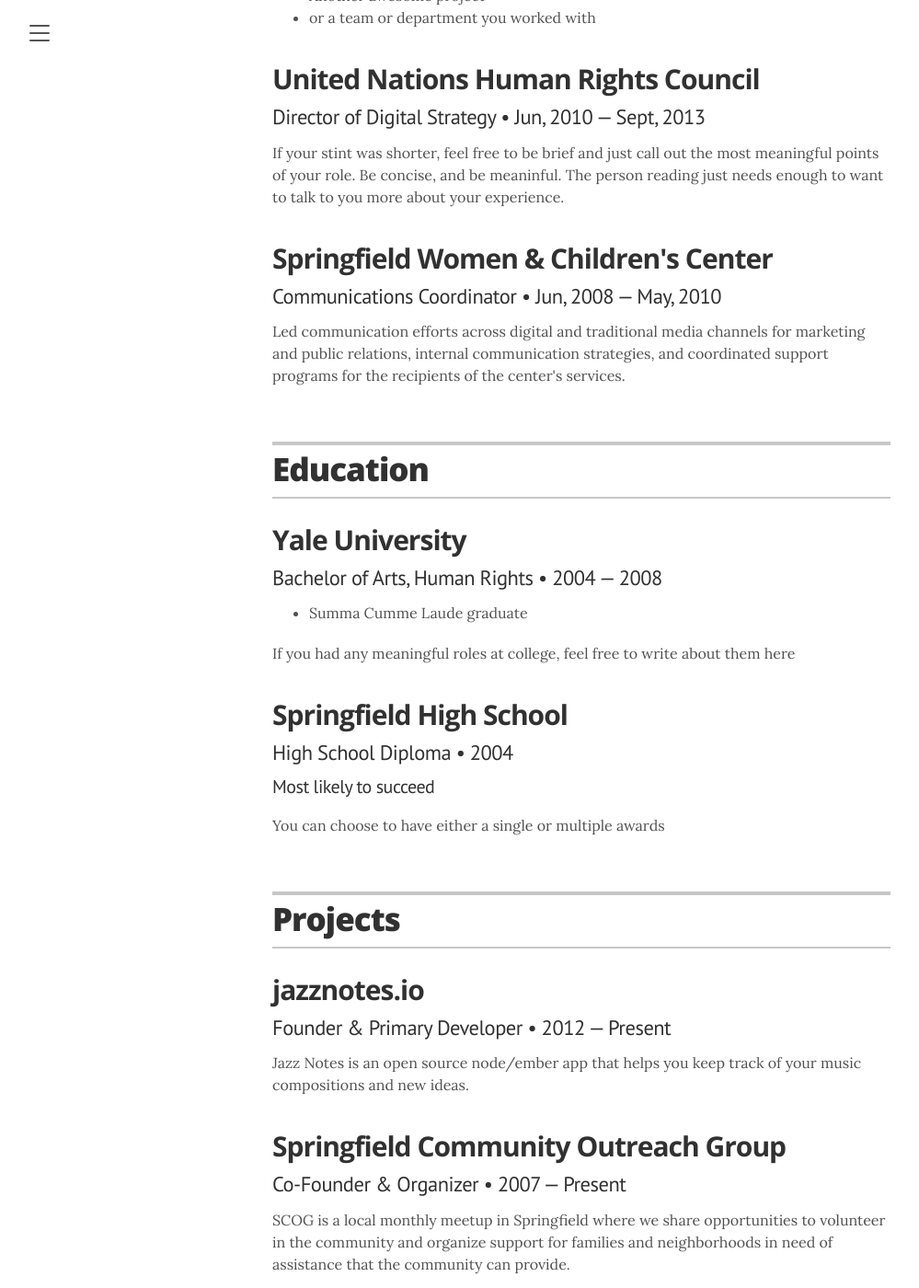
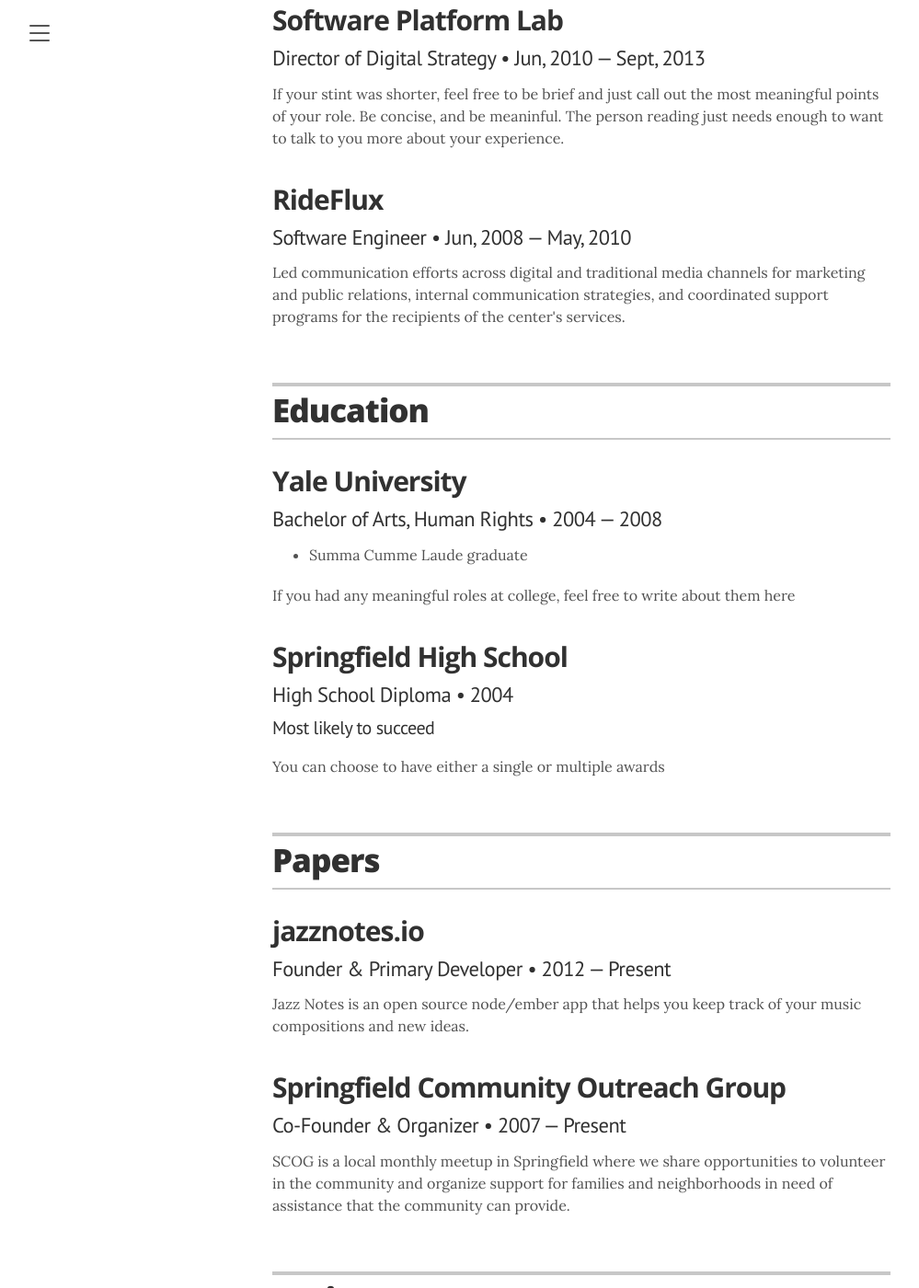
Before and after one commit to Spiraline/spiraline.github.io, a Jekyll site: the page built from index.markdown, in a window 1280 px wide and 1400 px high, scrolled down 874 px. Shown: the whole window at 92% size, without its empty margins (8-1007 px from the left). Built offline with Jekyll 4.4.1, drawn with Linux system fonts in a browser that asks for light colours; some of the changed text lies outside the part shown.

Commit message:
Add paper column

```diff
--- a/_config.yml
+++ b/_config.yml
@@ -1,7 +1,7 @@
 title: Spiraline
 email: spiraline@naver.com
 description: >-
-  와 신기하다
+  Portofolio / Blog
 baseurl: ""
 url: "https://spiraline.github.io"
 github_username:  spiraline
@@ -19,53 +19,3 @@ plugins_dir:
 sass:
   sass_dir: _sass
   style: compressed
-
-# Resume settings
-resume_avatar:                  "false"
-resume_name:                    "MyungChan Park"
-resume_title:                   "Python/Django Server Developer"
-
-# used for the contact button in _layouts/resume.html
-resume_contact_email:           "maniya12345@gmail.com"
-
-# the next two items are used for schema itemprops in _layouts/resume.html
-resume_contact_telephone:       "010-3173-9168"
-resume_contact_address:         "125, Yangcheon-ro, Gangseo-gu, Seoul, Republic of Korea"
-
-resume_header_contact_info:     "010-3173-9168 • maniya12345@gmail.com"
-display_header_contact_info:    "false"
-
-resume_header_intro: "<p>I like to talk about development. I mainly use Python and Django for server development.</p>"
-
-# use "yes" to display the email contact button,
-# "no" to display an "I'm not looking for work" message,
-# or remove the resume_looking_for_work option entirely
-# to leave blank
-resume_looking_for_work:        "yes"
-
-# Decide which sections to use
-# comment out to hide
-resume_section_experience:      true
-resume_section_education:       true
-resume_section_projects:        true
-resume_section_skills:          true
-# resume_section_recognition:     true
-# resume_section_links:           true
-# resume_section_associations:    true
-# resume_section_interests:       true
-
-# Resume social links
-# uncomment the options you wish to display, and add your own URL
-resume_social_links:
-  resume_github_url:            "https://github.com/dev-mcpark"
-  # resume_twitter_url:           "http://twitter.com/jglovier"
-  # resume_dribbble_url:          "https://dribbble.com/jag"
-  # resume_facebook_url:          "insert Facebook URL here"
-  resume_linkedin_url:          "https://www.linkedin.com/in/myung-chan-park-94696a126/"
-  # resume_instagram_url:         "insert your Instagram URL here"
-  # resume_website_url:           "http://joelglovier.com"
-  # resume_medium_url:            "https://medium.com/@jglovier"
-resume_print_social_links:      true
-
-# Design settings
-resume_theme:                   default
--- a/_data/experience.yml
+++ b/_data/experience.yml
@@ -1,19 +1,19 @@
 # Jobs
 # VP of Global Communications
-- company: Springfield International Human Rights Outreach
+- company: Real-time Ubiquitous System Lab
   position: VP of Global Communications
   duration: Oct, 2013 &mdash; Present
   summary: Write about your core competencies in one or two sentences describing your position. If you held the position for a long time, it could be a longer section, including a couple bullet points	<ul class="resume-item-list"><li>A project you are proud of</li><li>Another awesome project</li><li>or a team or department you worked with</li></ul>
 
 # Director of Digital Stratgy
-- company: United Nations Human Rights Council
+- company: Software Platform Lab
   position: Director of Digital Strategy
   duration:  Jun, 2010 &mdash; Sept, 2013
   summary: If your stint was shorter, feel free to be brief and just call out the most meaningful points of your role. Be concise, and be meaninful. The person reading just needs enough to want to talk to you more about your experience.
 
 
 # Communications Coordinator
-- company: Springfield Women & Children's Center
-  position: Communications Coordinator
-  duration:   Jun, 2008  &mdash; May, 2010
+- company: RideFlux
+  position: Software Engineer
+  duration: Jun, 2008  &mdash; May, 2010
   summary: Led communication efforts across digital and traditional media channels for marketing and public relations, internal communication strategies, and coordinated support programs for the recipients of the center's services.
--- /dev/null
+++ b/_data/papers.yml
@@ -0,0 +1,16 @@
+# Projects
+# uncomment the urls if you wish to display them, and add your own URL
+
+# jazznotes.io
+- project: jazznotes.io
+  role: Founder & Primary Developer
+  duration: 2012 &mdash; Present
+  # url: "#"
+  description: Jazz Notes is an open source node/ember app that helps you keep track of your music compositions and new ideas.
+
+# Springfield Community Outreach Group
+- project: Springfield Community Outreach Group
+  role: Co-Founder & Organizer
+  duration: 2007 &mdash; Present
+  # url: "#"
+  description: SCOG is a local monthly meetup in Springfield where we share opportunities to volunteer in the community and organize support for families and neighborhoods in need of assistance that the community can provide.
--- a/_includes/icon-links.html
+++ b/_includes/icon-links.html
@@ -1,47 +1,47 @@
 <!-- and guess where these are defined? Yup, you guessed it: the _config.yml file -->
-{% if site.resume_social_links %}
+{% if page.resume_social_links %}
 <ul class="icon-links">
 
   <!-- GitHub link -->
-  {% if site.resume_social_links.resume_github_url %}
-  <li class="icon-link-item"><a href="{{ site.resume_social_links.resume_github_url }}" class="icon-link" itemprop="sameAs">{% include icons/icon-github.html %}</a></li>
+  {% if page.resume_social_links.resume_github_url %}
+  <li class="icon-link-item"><a href="{{ page.resume_social_links.resume_github_url }}" class="icon-link" itemprop="sameAs">{% include icons/icon-github.html %}</a></li>
   {% endif %}
 
   <!-- Twitter link -->
-  {% if site.resume_social_links.resume_twitter_url %}
-  <li class="icon-link-item"><a href="{{ site.resume_social_links.resume_twitter_url }}" class="icon-link" itemprop="sameAs">{% include icons/icon-twitter.html %}</a></li>
+  {% if page.resume_social_links.resume_twitter_url %}
+  <li class="icon-link-item"><a href="{{ page.resume_social_links.resume_twitter_url }}" class="icon-link" itemprop="sameAs">{% include icons/icon-twitter.html %}</a></li>
   {% endif %}
 
   <!-- Medium link -->
-  {% if site.resume_social_links.resume_medium_url %}
+  {% if page.resume_social_links.resume_medium_url %}
   <li class="icon-link-item">
-    <a href="{{ site.resume_social_links.resume_medium_url }}" class="icon-link" itemprop="url">{% include icons/icon-medium.html %}</a>
+    <a href="{{ page.resume_social_links.resume_medium_url }}" class="icon-link" itemprop="url">{% include icons/icon-medium.html %}</a>
   </li>
   {% endif %}
 
   <!-- Dribbble link -->
-  {% if site.resume_social_links.resume_dribbble_url %}
-  <li class="icon-link-item"><a href="{{ site.resume_social_links.resume_dribbble_url }}" class="icon-link" itemprop="sameAs">{% include icons/icon-dribbble.html %}</a></li>
+  {% if page.resume_social_links.resume_dribbble_url %}
+  <li class="icon-link-item"><a href="{{ page.resume_social_links.resume_dribbble_url }}" class="icon-link" itemprop="sameAs">{% include icons/icon-dribbble.html %}</a></li>
   {% endif %}
 
   <!-- Facebook link -->
-  {% if site.resume_social_links.resume_facebook_url %}
-  <li class="icon-link-item"><a href="{{ site.resume_social_links.resume_facebook_url }}" class="icon-link" itemprop="sameAs">{% include icons/icon-facebook.html %}</a></li>
+  {% if page.resume_social_links.resume_facebook_url %}
+  <li class="icon-link-item"><a href="{{ page.resume_social_links.resume_facebook_url }}" class="icon-link" itemprop="sameAs">{% include icons/icon-facebook.html %}</a></li>
   {% endif %}
 
   <!-- LinkedIn link -->
-  {% if site.resume_social_links.resume_linkedin_url %}
-  <li class="icon-link-item"><a href="{{ site.resume_social_links.resume_linkedin_url }}" class="icon-link" itemprop="sameAs">{% include icons/icon-linkedin.html %}</a></li>
+  {% if page.resume_social_links.resume_linkedin_url %}
+  <li class="icon-link-item"><a href="{{ page.resume_social_links.resume_linkedin_url }}" class="icon-link" itemprop="sameAs">{% include icons/icon-linkedin.html %}</a></li>
   {% endif %}
 
   <!-- Instagram link -->
-  {% if site.resume_social_links.resume_instagram_url %}
-  <li class="icon-link-item"><a href="{{ site.resume_social_links.resume_instagram_url }}" class="icon-link" itemprop="sameAs">{% include icons/icon-instagram.html %}</a></li>
+  {% if page.resume_social_links.resume_instagram_url %}
+  <li class="icon-link-item"><a href="{{ page.resume_social_links.resume_instagram_url }}" class="icon-link" itemprop="sameAs">{% include icons/icon-instagram.html %}</a></li>
   {% endif %}
 
   <!-- Website link -->
-  {% if site.resume_social_links.resume_website_url %}
-  <li class="icon-link-item"><a href="{{ site.resume_social_links.resume_website_url }}" class="icon-link" itemprop="url">{% include icons/icon-website.html %}</a></li>
+  {% if page.resume_social_links.resume_website_url %}
+  <li class="icon-link-item"><a href="{{ page.resume_social_links.resume_website_url }}" class="icon-link" itemprop="url">{% include icons/icon-webpage.html %}</a></li>
   {% endif %}
 
 </ul>
--- a/_layouts/cv.html
+++ b/_layouts/cv.html
@@ -1,50 +1,48 @@
 ---
 layout: default
 ---
+
 <div class="wrapper" itemscope itemtype="http://schema.org/Person">
-    <meta itemprop="telephone" content="{{ site.resume_contact_telephone }}"/>
-    <meta itemprop="address" content="{{ site.resume_contact_address }}"/>
+    <meta itemprop="telephone" content="{{ page.resume_contact_telephone }}"/>
+    <meta itemprop="address" content="{{ page.resume_contact_address }}"/>
 
     <header class="page-header">
 
       <!-- You can turn off the avatar in _config.yml by setting to false -->
-      {% if site.resume_avatar == 'true' %}
+      {% if page.resume_avatar == 'true' %}
       <img src="images/avatar.jpg" alt="my photo" class="avatar no-print" itemprop="image">
       {% endif %}
 
-      <!-- Your name is defined in the _config.yml file -->
-      <h1 class="header-name" itemprop="name">{{ site.resume_name }}</h1>
+      <h1 class="header-name" itemprop="name">{{ page.resume_name }}</h1>
 
-      <!-- To display contact info here, change `display_header_contact_info` value in _config.yml to true -->
       {% if site.display_header_contact_info == 'true' %}
       <div class="header-contact-info">
-        <p>{{ site.resume_header_contact_info }}</p>
+        <p>{{ page.resume_header_contact_info }}</p>
       </div>
       {% endif %}
 
       <div class="title-bar no-print">
 
         <!-- Your title is also defined in the _config.yml file -->
-        <h2 class="header-title" itemprop="jobTitle">{{ site.resume_title }}</h2>
+        <h2 class="header-title" itemprop="jobTitle">{{ page.resume_title }}</h2>
 
-        <!-- This is the markup for the icon links; moved out to an include because it's very verbose, and you shouldn't ever need to edit the markup (unless you want to re-order the icons); if you want to customize which links appear, define them in the _config.yml file -->
         {% include icon-links.html %}
       </div>
 
       <div class="executive-summary" itemprop="description">
-        {{ site.resume_header_intro }}
+        {{ page.resume_header_intro }}
       </div>
 
-      {% if site.resume_looking_for_work == 'yes' %}
-      <a href="mailto:{{ site.resume_contact_email }}" class="contact-button no-print" itemprop="email">Contact me</a>
-      {% elsif site.resume_looking_for_work == 'no' %}
+      {% if page.resume_looking_for_work == 'yes' %}
+      <a href="mailto:{{ page.resume_contact_email }}" class="contact-button no-print" itemprop="email">Contact me</a>
+      {% elsif page.resume_looking_for_work == 'no' %}
       <a class="contact-button not-looking no-print">I'm not looking for work right now.</a>
       {% else %}
       {% endif %}
 
     </header>
 
-    {% if site.resume_section_experience %}
+    {% if page.resume_section_experience %}
     <!-- begin Experience -->
     <section class="content-section">
 
@@ -65,7 +63,7 @@ layout: default
     {% endif %}
 
 
-    {% if site.resume_section_education %}
+    {% if page.resume_section_education %}
     <!-- begin Education -->
     <section class="content-section">
       <header class="section-header">
@@ -92,8 +90,26 @@ layout: default
     <!-- end Education -->
     {% endif %}
 
+    <!-- begin Paper -->
+    <section class="content-section">
+      <header class="section-header">
+        <h2>Papers</h2>
+      </header>
 
-    {% if site.resume_section_projects %}
+      {% for paper in site.data.papers %}
+      <div class="resume-item" itemscope itemtype="http://schema.org/CreativeWork">
+        <meta itemprop="creator" content="{{ site.resume_name }}" itemtype="http://schema.org/Person" />
+        <h3 class="resume-item-title" itemprop="name">{% if paper.url %}<a href="{{ paper.url }}" itemprop="url">{{ paper.project }}</a>{% else %}{{ paper.project }}{% endif %}</h3>
+        <h4 class="resume-item-details" itemprop="description">{{ paper.role }}  &bull; {{ paper.duration }}</h4>
+        <p class="resume-item-copy">{{ paper.description }}</p>
+      </div>
+      {% endfor %}
+
+    </section>
+    <!-- end Paper -->
+
+
+    {% if page.resume_section_projects %}
     <!-- begin Projects -->
     <section class="content-section">
       <header class="section-header">
@@ -113,7 +129,7 @@ layout: default
     <!-- end Projects -->
     {% endif %}
 
-    {% if site.resume_section_skills %}
+    {% if page.resume_section_skills %}
     <!-- begin Skills -->
     <section class="content-section">
 
@@ -131,7 +147,7 @@ layout: default
     <!-- end Skills -->
     {% endif %}
 
-    {% if site.resume_section_recognition %}
+    {% if page.resume_section_recognition %}
     <!-- begin Recognition -->
     <section class="content-section">
 
@@ -151,7 +167,7 @@ layout: default
     <!-- end Recognition -->
     {% endif %}
 
-    {% if site.resume_section_associations %}
+    {% if page.resume_section_associations %}
     <!-- begin Associations -->
     <section class="content-section">
 
@@ -171,7 +187,7 @@ layout: default
     <!-- end Associations -->
     {% endif %}
 
-    {% if site.resume_section_interests %}
+    {% if page.resume_section_interests %}
     <!-- begin Interests -->
     <section class="content-section">
 
@@ -191,7 +207,7 @@ layout: default
     <!-- end Interests -->
     {% endif %}
 
-    {% if site.resume_section_links %}
+    {% if page.resume_section_links %}
     <!-- begin Links -->
     <section class="content-section">
 
@@ -201,7 +217,7 @@ layout: default
 
       <div class="resume-item">
         <ul class="resume-item-list">
-          {% for link in site.data.links %}
+          {% for link in page.data.links %}
           <li><a href={{ link.url }} itemprop="url">{{ link.description }}</a></li>
           {% endfor %}
         </ul>
@@ -211,7 +227,7 @@ layout: default
     <!-- end Links -->
     {% endif %}
 
-    {% if site.resume_print_social_links %}
+    {% if page.resume_print_social_links %}
     <!-- begin Print Social Links -->
     <section class="content-section print-only">
 
@@ -226,10 +242,4 @@ layout: default
     </section>
     <!-- end Print Social Links -->
     {% endif %}
-
-    <footer class="page-footer">
-      <p class="footer-line">Made by <a href="http://twitter.com/jglovier">@jglovier</a>. Fork me on <a href="https://github.com/jglovier/resume-template">GitHub</a>.</p>
-      <p class="footer-line">If this is your live resume, you can modify or remove this part. ;-)</p>
-    </footer>
-
   </div>
--- a/index.markdown
+++ b/index.markdown
@@ -3,4 +3,41 @@
 # To modify the layout, see https://jekyllrb.com/docs/themes/#overriding-theme-defaults
 
 layout: cv
+
+# resume setting
+resume_avatar:                  "false"
+resume_name:                    "Jongwoo Han"
+resume_title:                   "CS Researcher / Developer"
+
+resume_contact_email:           "spiraline@snu.ac.kr"
+
+resume_contact_telephone:       "010-5059-1638"
+resume_contact_address:         "125, Yangcheon-ro, Gangseo-gu, Seoul, Republic of Korea"
+
+resume_header_contact_info:     "010-5059-9168 • spiraline@snu.ac.kr"
+display_header_contact_info:    "false"
+
+resume_header_intro: "<p>I'm interested in automobile vehicle.</p>"
+
+resume_looking_for_work:        "yes"
+
+# Decide which sections to use
+# comment out to hide
+resume_section_experience:      true
+resume_section_education:       true
+resume_section_projects:        true
+resume_section_skills:          true
+# resume_section_recognition:     true
+# resume_section_links:           true
+# resume_section_associations:    true
+# resume_section_interests:       true
+
+# Resume social links
+# uncomment the options you wish to display, and add your own URL
+resume_social_links:
+  resume_github_url:            "https://github.com/Spiraline"
+  # resume_linkedin_url:          "LinkedIn"
+  # resume_instagram_url:         "insert your Instagram URL here"
+resume_print_social_links:      true
+
 ---
```
